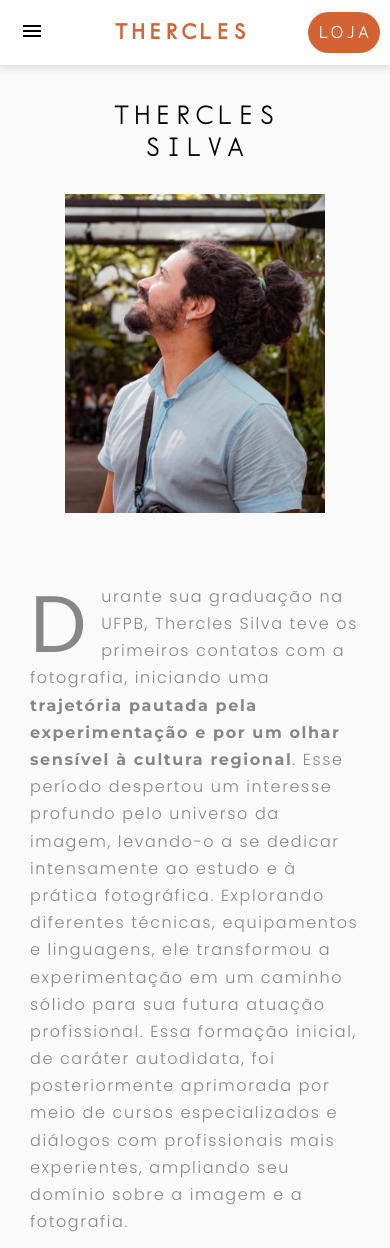
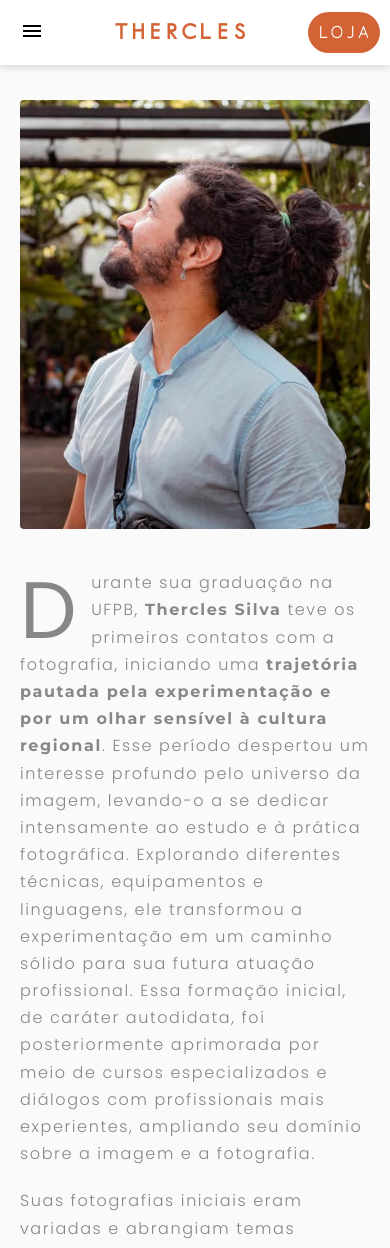
Before and after one commit to palomafreire/Thercles-site, a plain HTML site: page sobre-completo.html in a window 390 px wide. Shown: the top 1248 px of the page. Drawn offline with nearby package versions, Linux system fonts and the light colour scheme.

Commit message:
responsividade

```diff
--- a/assets/style.css
+++ b/assets/style.css
@@ -42,14 +42,15 @@ a {
   color: var(--cor-fonte-1);
 }
 
-h1 {
+/* h1 para o nome THERCLES SILVA que foi removido */
+/* h1 {
   font-family: "Normafixed";
   font-size: 3.8rem;
   font-weight: 500;
   text-align: center;
   color: var(--cor-fonte-1);
   letter-spacing: 0.2rem;
-}
+} */
 
 p {
   font-family: "Poppins", Arial, sans-serif;
@@ -81,7 +82,7 @@ body {
 
 .container {
   max-width: 1300px;
-  padding-top: 150px;
+  padding-top: 50px;
 }
 
 /* Fim das Estilizações Gerais */
@@ -303,7 +304,8 @@ body {
 
 .sobre img {
   max-width: 600px;
-  padding: 30px 20px;
+  border-radius: 4px;
+  margin-top: 50px;
 }
 
 .texto-sobre {
@@ -326,15 +328,13 @@ body {
 }
 
 @media (max-width: 785px) {
-  .sobre {
-    padding-top: 100px;
-  }
+  /* h1 para o nome THERCLES SILVA que foi removido */
 
-  .sobre h1 {
+  /* .sobre h1 {
     font-size: 3rem;
     max-width: 500px;
     letter-spacing: 0.1rem;
-  }
+  } */
 
   .sobre img {
     max-width: 450px;
@@ -346,29 +346,24 @@ body {
 }
 
 @media (max-width: 550px) {
-  .sobre h1 {
+  /* h1 para o nome THERCLES SILVA que foi removido */
+
+  /* .sobre h1 {
     font-size: 2rem;
     width: 200px;
     word-wrap: break-word;
     overflow-wrap: break-word;
+  } */
+
+  .sobre img {
+    max-width: 350px;
   }
 
-  .sobre img {
-    max-width: 300px;
-  }
-
-  .sobre p {
-    max-width: 350px;
+  .texto-sobre {
+    max-width: 400px;
+    padding: 10px;
+    margin-top: 20px;
   }
 }
 
 /* Fim da Estilização do sobre */
-
-/* font-family: "Poppins", Arial, sans-serif;
-font-size: 1rem;
-font-weight: 300;
-letter-spacing: 0.1rem;
-text-align: left;
-padding: 10px;
-line-height: 1.7;
-color: var(--cor-fonte-2); */
--- a/sobre-completo.html
+++ b/sobre-completo.html
@@ -114,10 +114,9 @@
     </header>
 
     <article class="container sobre">
-        <h1>THERCLES SILVA</h1>
         <img src="./assets/imagens/foto-perfil-antiga.png" alt="">
         <section class="texto-sobre">
-            <p>Durante sua graduação na UFPB, Thercles Silva teve os primeiros contatos com a fotografia, iniciando uma <strong>trajetória pautada pela experimentação e por um olhar sensível à cultura regional</strong>. Esse período despertou um interesse profundo pelo universo da imagem, levando-o a se dedicar intensamente ao estudo e à prática fotográfica. Explorando diferentes técnicas, equipamentos e linguagens, ele transformou a experimentação em um caminho sólido para sua futura atuação profissional. Essa formação inicial, de caráter autodidata, foi posteriormente aprimorada por meio de cursos especializados e diálogos com profissionais mais experientes, ampliando seu domínio sobre a imagem e a fotografia.</p>
+            <p>Durante sua graduação na UFPB, <strong>Thercles Silva</strong> teve os primeiros contatos com a fotografia, iniciando uma <strong>trajetória pautada pela experimentação e por um olhar sensível à cultura regional</strong>. Esse período despertou um interesse profundo pelo universo da imagem, levando-o a se dedicar intensamente ao estudo e à prática fotográfica. Explorando diferentes técnicas, equipamentos e linguagens, ele transformou a experimentação em um caminho sólido para sua futura atuação profissional. Essa formação inicial, de caráter autodidata, foi posteriormente aprimorada por meio de cursos especializados e diálogos com profissionais mais experientes, ampliando seu domínio sobre a imagem e a fotografia.</p>
 
             <p>Suas fotografias iniciais eram variadas e abrangiam temas diversos, como a <strong>cultura regional, manifestações político-sociais, a cidade e suas transformações, figuras humanas e suas subjetividades</strong>. Em 2012, integrou o Coletivo Mundo, coletivo de agentes culturais da cidade de João Pessoa, onde desempenhou um papel ativo no registro da efervescente cena cultural local. Através de sua lente, capturou a riqueza das manifestações artísticas locais. Essa vivência não apenas refinou seu olhar sensível para a cultura, mas também o consolidou como <strong>um dos principais fotógrafos da cena cultural paraibana</strong>, marcando sua trajetória com um compromisso contínuo na <strong>valorização das expressões artísticas do estado</strong>. Desde 2016, atua na Fundação Espaço Cultural da Paraíba (<strong>FUNESC</strong>), onde segue documentando a diversidade da produção artística paraibana. Seu trabalho registra o cinema, a música, o teatro, as artes visuais e a dança, formando, ao longo dos anos, um <strong>valioso e impressionante acervo de imagens e vídeos que narram a riqueza da cultura paraibana</strong>.</p>
 
@@ -133,10 +132,6 @@
 
 
 
-
-
-
-
     </article>
     <script src="mobile-navbar.js"></script>
 
```
Also changed, not shown: index.html (+3 -1 lines), sobre.html (+1 -1 lines).
